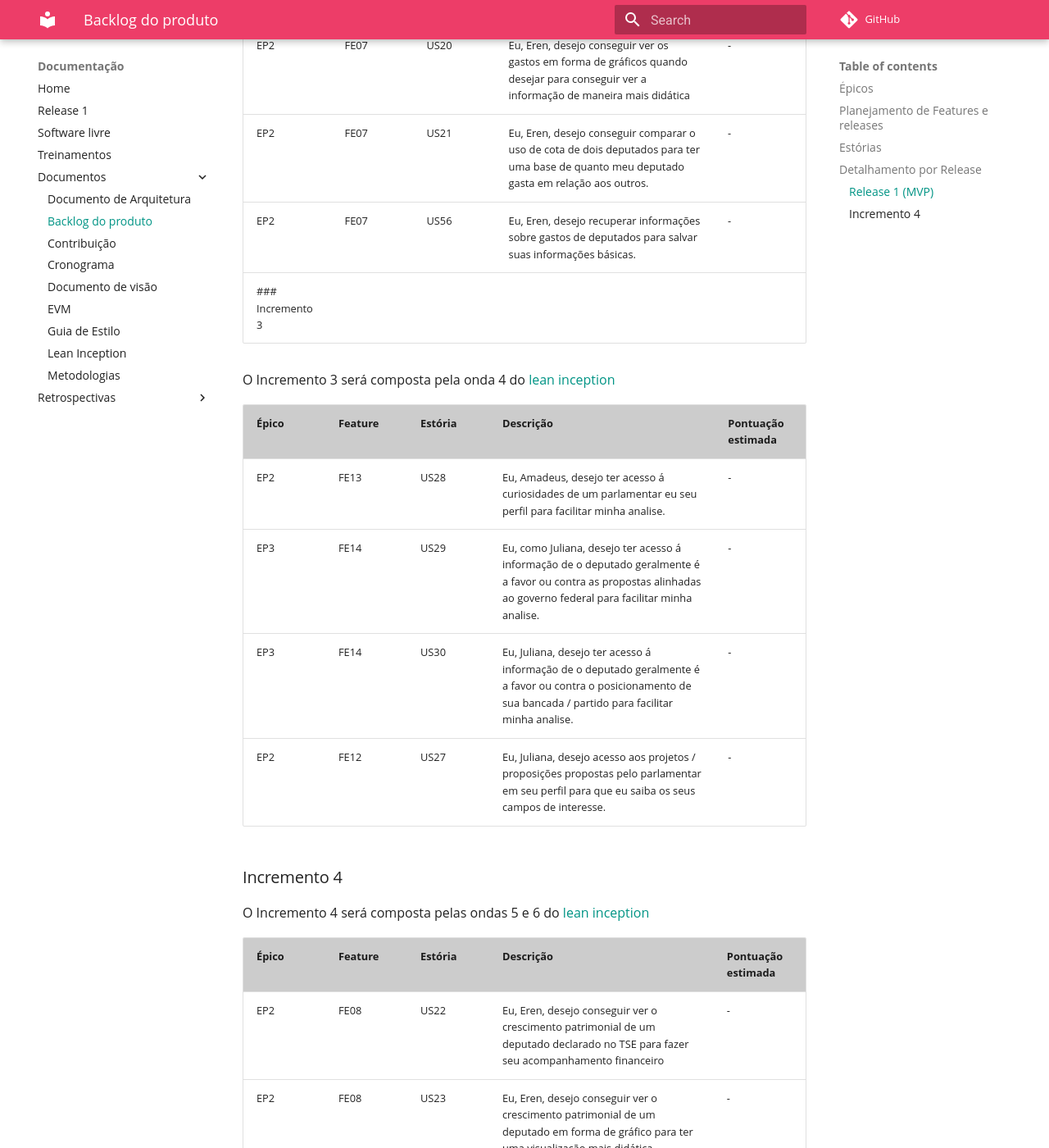
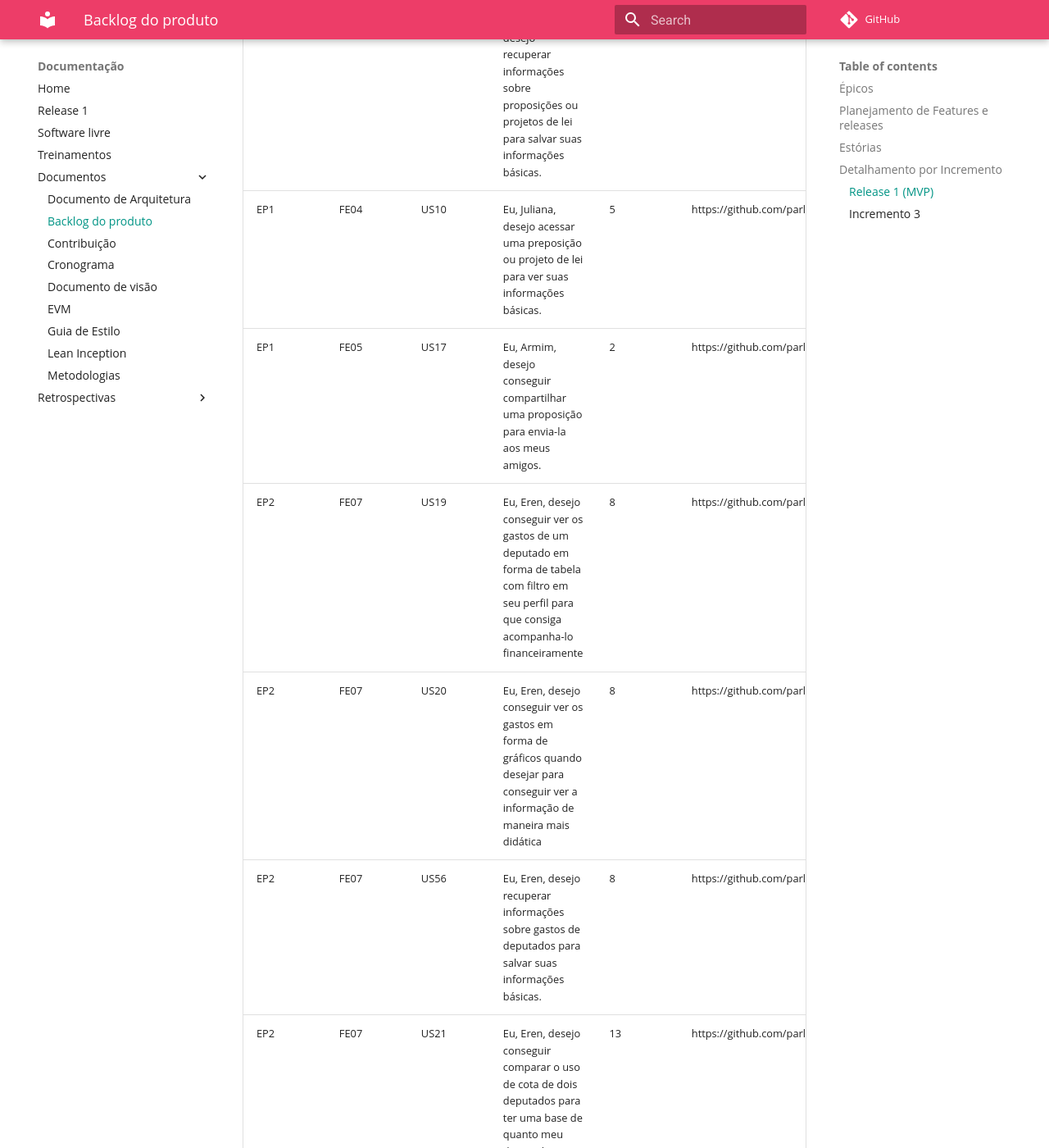
Before and after one commit to parlamentaqui/documentacao, an MkDocs documentation site: the page built from docs/Documentos/backlog.md, in a window 1280 px wide and 1400 px high, scrolled down 12674 px. Shown: the whole window at 82% size. Built offline with MkDocs 1.6.1 and Material for MkDocs 9.7.7, drawn with Linux system fonts in a browser that asks for light colours; comment, search, counter and statistics services are not loaded; some of the changed text lies outside the part shown.

Commit message:
Adicionando rastreábilidade ao detalhamento por incremento

```diff
--- a/docs/Documentos/backlog.md
+++ b/docs/Documentos/backlog.md
@@ -12,6 +12,8 @@
 | 02/04/2021 | 2.4   | Adicionando estória 54 E 55 | Gabriel Albino |
 | 12/04/2021 | 2.5   | Adicionando estória 56 | Gabriel Albino |
 | 13/05/2021 | 2.6   | Adicionando estória 57 e 58 | Gabriel Albino |
+| 23/05/2021 | 2.7   | Atualizando detalhamento por incremento para ajuste de estórias | Gabriel Albino |
+| 23/05/2021 | 2.8   | Adicionando rastreabilidade do detalhamento por incremento para os incrementos | Gabriel Albino |
 
 
 ## Épicos
@@ -115,7 +117,7 @@
 |EP5|FE19|US35|Eu, Armim, desejo acesso a um resumo sobre o tipo de notícia que mais sai a respeito de um parlamentar em seu perfil para facilitar minha analise.|
 |EP5|FE20|US36|Eu, Amadeus, desejo acesso ás ultimas notícias falsas desmascaradas por agencias verificadoras envolvendo o parlamentar em seu perfil para que eu fique bem informado.|
 
-## Detalhamento por Release
+## Detalhamento por Incremento
 
 Abaixo se encontra a divisão do backlog por release conforme as ondas do lean inception
 
@@ -157,39 +159,40 @@
 |EP1|FE01|US53|Eu, Konan, desejo conseguir ver informações sobre os deputados armazenados ordenados por ultima atividade para ficar mais próximo da funcionalidade final.|0|[gateway #4](https://github.com/parlamentaqui/gateway/issues/4)|
 |EP3|FE15|US55|Eu, Juliana, desejo que o aplicativo busque informações de votos de deputados periodicamente para que o site tenha informações relevantes|0|[frontend #41](https://github.com/parlamentaqui/frontend/issues/41)|
 |Total|||20 estórias|157 pontos|
+### Incremento 1
+
+O Incremento 1 será composta pela onda 3 do [lean inception](./lean_inception.md)
+
+|Épico|Feature|Estória|Descrição|Pontuação estimada|Issue|
+|-|-|-|-|-|-|
+|EP4|FE17|US33|Eu, Luiz, desejo ter acesso aos tweets recentes de um deputado em seu perfil para saber o que ele está pensando.|5|https://github.com/parlamentaqui/frontend/issues/45|
+|EP1|FE02|US07|Eu, como usuário, desejo acesso a uma página de resultados de busca para ver os projetos e proposições relacionados ao que pesquisei.|8|https://github.com/parlamentaqui/frontend/issues/61|
+|EP1|FE04|US54|Eu, Juliana, desejo recuperar informações sobre proposições ou projetos de lei para salvar suas informações básicas.|5|https://github.com/parlamentaqui/gateway/issues/21|
+|EP1|FE04|US10|Eu, Juliana, desejo acessar uma preposição ou projeto de lei para ver suas informações básicas.|5|https://github.com/parlamentaqui/frontend/issues/59|
+|EP1|FE05|US17|Eu, Armim, desejo conseguir compartilhar uma proposição para envia-la aos meus amigos.|2|https://github.com/parlamentaqui/frontend/issues/71|
+|EP2|FE07|US19|Eu, Eren, desejo conseguir ver os gastos de um deputado em forma de tabela com filtro em seu perfil para que consiga acompanha-lo financeiramente|8|https://github.com/parlamentaqui/frontend/issues/60|
+|EP2|FE07|US20|Eu, Eren, desejo conseguir ver os gastos em forma de gráficos quando desejar para conseguir ver a informação de maneira mais didática|8|https://github.com/parlamentaqui/frontend/issues/72|
+|EP2|FE07|US56|Eu, Eren, desejo recuperar informações sobre gastos de deputados para salvar suas informações básicas.|8|https://github.com/parlamentaqui/frontend/issues/46|
+|EP2|FE07|US21|Eu, Eren, desejo conseguir comparar o uso de cota de dois deputados para ter uma base de quanto meu deputado gasta em relação aos outros.|13|https://github.com/parlamentaqui/frontend/issues/73|
 ### Incremento 2
 
-O Incremento 2 será composta pela onda 3 do [lean inception](./lean_inception.md)
+O Incremento 2 será composta pela onda 4 do [lean inception](./lean_inception.md)
 
-|Épico|Feature|Estória|Descrição|Pontuação estimada|
-|-|-|-|-|-|
-|EP4|FE17|US33|Eu, Luiz, desejo ter acesso aos tweets recentes de um deputado em seu perfil para saber o que ele está pensando.|-|
-|EP4|FE17|US43|Eu, Luiz, desejo ter acesso aos tweets de um deputado relacionado a uma proposição em seu perfil para saber o que ele está pensando.|-|
-|EP1|FE02|US07|Eu, como usuário, desejo acesso a uma página de resultados de busca para ver os projetos e proposições relacionados ao que pesquisei.|-|
-|EP1|FE04|US10|Eu, Juliana, desejo acessar uma preposição ou projeto de lei para ver suas informações básicas.|-|
-|EP1|FE05|US17|Eu, Armim, desejo conseguir compartilhar uma proposição para envia-la aos meus amigos.|-|
-|EP2|FE07|US19|Eu, Eren, desejo conseguir ver os gastos de um deputado em forma de tabela com filtro em seu perfil para que consiga acompanha-lo financeiramente|-|
-|EP2|FE07|US20|Eu, Eren, desejo conseguir ver os gastos em forma de gráficos quando desejar para conseguir ver a informação de maneira mais didática|-|
-|EP2|FE07|US21|Eu, Eren, desejo conseguir comparar o uso de cota de dois deputados para ter uma base de quanto meu deputado gasta em relação aos outros.|-|
-|EP2|FE07|US56|Eu, Eren, desejo recuperar informações sobre gastos de deputados para salvar suas informações básicas.|-|
+|Épico|Feature|Estória|Descrição|Pontuação estimada|Issue|
+|-|-|-|-|-|-|
+|EP2|FE13|US28|Eu, Amadeus, desejo ter acesso á curiosidades de um parlamentar eu seu perfil para facilitar minha analise. |13|https://github.com/parlamentaqui/frontend/issues/84|
+|EP2|FE12|US27|Eu, Juliana, desejo acesso aos projetos / proposições propostas pelo parlamentar em seu perfil para que eu saiba os seus campos de interesse.|8|https://github.com/parlamentaqui/frontend/issues/87|
+|EP1|FE01|US57|Eu, Juliana, desejo criar uma lista de projetos para a tela de projetos|13|https://github.com/parlamentaqui/frontend/issues/85|
+|EP1|FE01|US58|Eu, Juliana, desejo criar uma lista de deputados para a tela de deputados.|5|https://github.com/parlamentaqui/frontend/issues/86|
+
 ### Incremento 3
 
-O Incremento 3 será composta pela onda 4 do [lean inception](./lean_inception.md)
-
-|Épico|Feature|Estória|Descrição|Pontuação estimada|
-|-|-|-|-|-|
-|EP2|FE13|US28|Eu, Amadeus, desejo ter acesso á curiosidades de um parlamentar eu seu perfil para facilitar minha analise. |-|
-|EP3|FE14|US29|Eu, como Juliana, desejo ter acesso á informação de o deputado geralmente é a favor ou contra as propostas alinhadas ao governo federal para facilitar minha analise.|-|
-|EP3|FE14|US30|Eu, Juliana, desejo ter acesso á informação de o deputado geralmente é a favor ou contra o posicionamento de sua bancada / partido para facilitar minha analise.|-|
-|EP2|FE12|US27|Eu, Juliana, desejo acesso aos projetos / proposições propostas pelo parlamentar em seu perfil para que eu saiba os seus campos de interesse.|-|
-
-### Incremento 4
-
-O Incremento 4 será composta pelas ondas 5 e 6 do [lean inception](./lean_inception.md)
+O Incremento 3 será composta pelas ondas 5 e 6 do [lean inception](./lean_inception.md)
 
 
-|Épico|Feature|Estória|Descrição|Pontuação estimada|
-|-|-|-|-|-|
-|EP2|FE08|US22|Eu, Eren, desejo conseguir ver o crescimento patrimonial de um deputado declarado no TSE para fazer seu acompanhamento financeiro|-|
-|EP2|FE08|US23|Eu, Eren, desejo conseguir ver o crescimento patrimonial de um deputado em forma de gráfico para ter uma visualização mais didática.|-|
-|EP2|FE12|US44|Eu, Juliana, desejo acesso ao campo de interesse do deputado em seu perfil para que eu saiba os seus campos de interesse.|-|
+|Épico|Feature|Estória|Descrição|Pontuação estimada|Issue|
+|-|-|-|-|-|-|
+|EP2|FE08|US22|Eu, Eren, desejo conseguir ver o crescimento patrimonial de um deputado declarado no TSE para fazer seu acompanhamento financeiro|13|https://github.com/parlamentaqui/frontend/issues/103|
+|EP2|FE08|US23|Eu, Eren, desejo conseguir ver o crescimento patrimonial de um deputado em forma de gráfico para ter uma visualização mais didática.|8|https://github.com/parlamentaqui/frontend/issues/104|
+|EP3|FE14|US29|Eu, como Juliana, desejo ter acesso á informação de o deputado geralmente é a favor ou contra as propostas alinhadas ao governo federal para facilitar minha analise.|13|https://github.com/parlamentaqui/frontend/issues/101|
+|EP3|FE14|US30|Eu, Juliana, desejo ter acesso á informação de o deputado geralmente é a favor ou contra o posicionamento de sua bancada / partido para facilitar minha analise.|8|https://github.com/parlamentaqui/frontend/issues/102|
```
